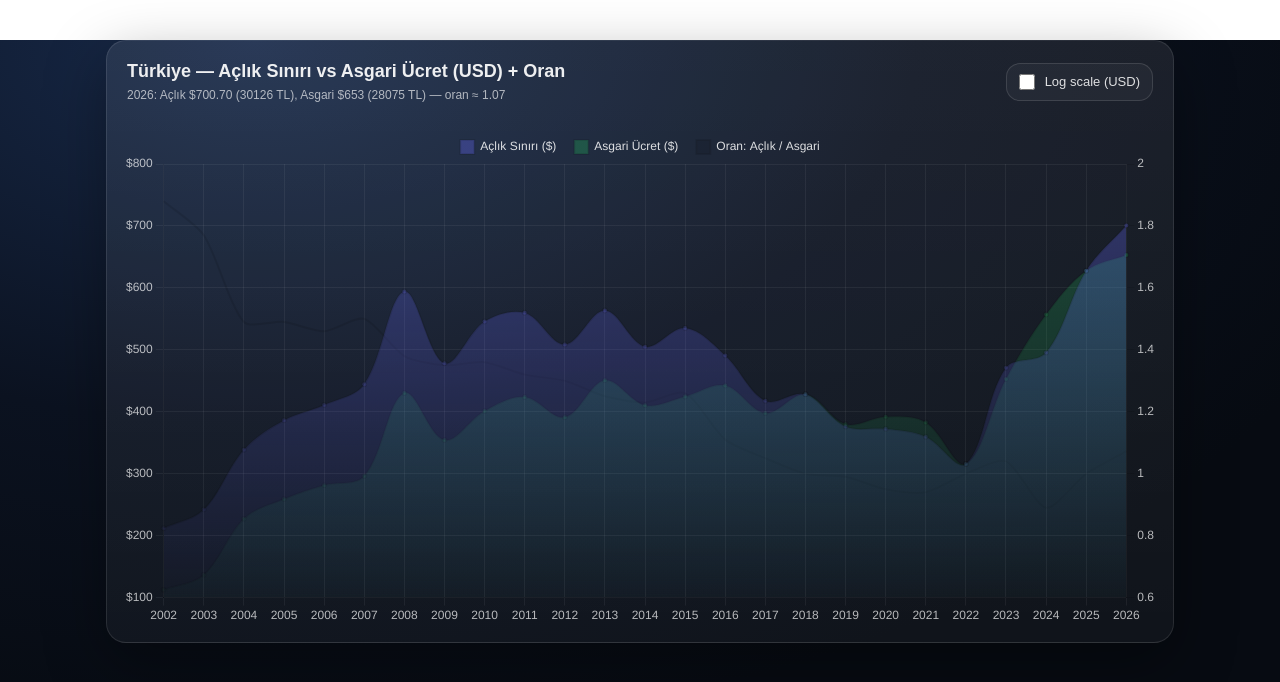
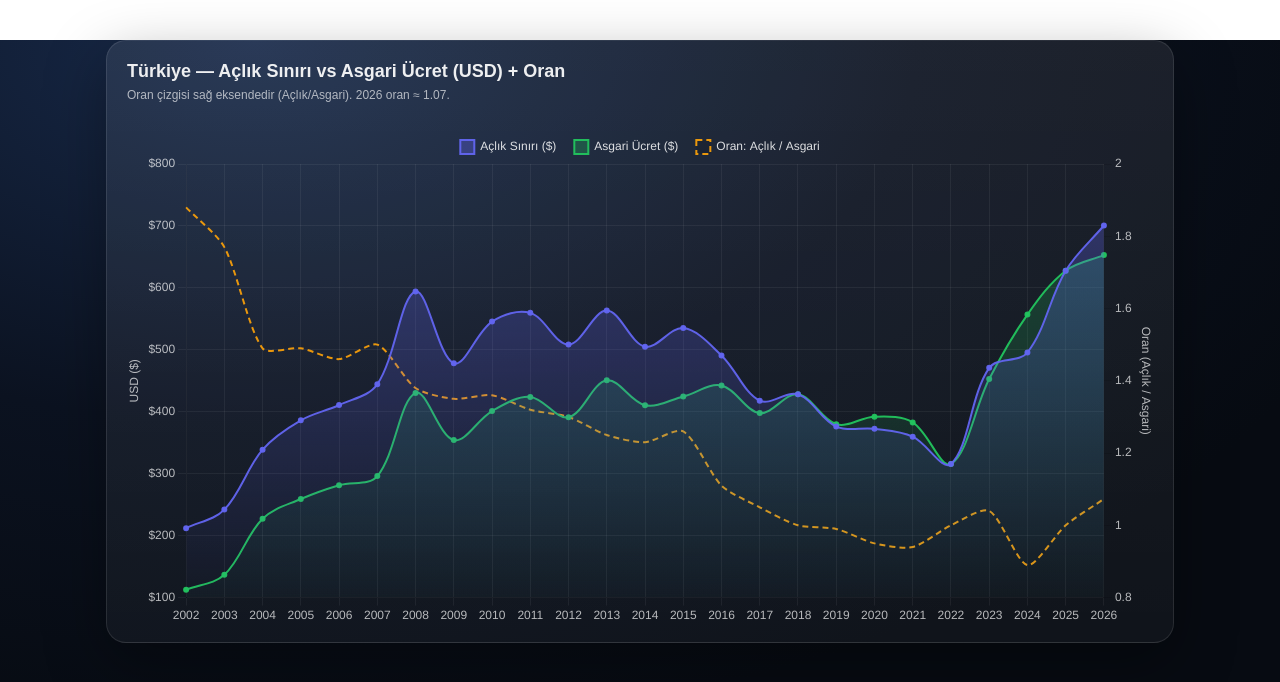
Before and after one commit to MehmetMelik/hunger-chart, a Next.js app: page / in a window 1280 px wide. Shown: the top 682 px of the page. Built offline with nearby package versions, Linux system fonts and the light colour scheme.

Commit message:
removed log scale, fixed colouring

```diff
--- a/components/HungerMinWageUsdChart.tsx
+++ b/components/HungerMinWageUsdChart.tsx
@@ -1,11 +1,10 @@
 "use client";
 
-import React, { useMemo, useState } from "react";
+import React, { useMemo } from "react";
 import {
   Chart as ChartJS,
   CategoryScale,
   LinearScale,
-  LogarithmicScale,
   PointElement,
   LineElement,
   Tooltip,
@@ -19,7 +18,6 @@ import { Line } from "react-chartjs-2";
 ChartJS.register(
   CategoryScale,
   LinearScale,
-  LogarithmicScale,
   PointElement,
   LineElement,
   Tooltip,
@@ -32,43 +30,35 @@ function isFiniteNumber(v: unknown): v is number {
 }
 
 export default function HungerMinWageUsdChart() {
-  const [useLogScale, setUseLogScale] = useState(false);
-
-  // ---- Data ----
   const labels = [
     2002, 2003, 2004, 2005, 2006, 2007, 2008, 2009, 2010, 2011, 2012, 2013,
     2014, 2015, 2016, 2017, 2018, 2019, 2020, 2021, 2022, 2023, 2024, 2025, 2026,
   ];
 
-  // Açlık Sınırı ($) from bilbilgilen (2002–2025) + derived 2026 ($700.70)
   const hungerUSD = [
     212.06, 242.09, 338.84, 386.16, 410.92, 444.40, 594.08, 478.30, 545.66,
     559.69, 508.45, 563.44, 505.12, 535.10, 490.99, 417.82, 428.17, 376.13,
     372.41, 359.84, 315.75, 470.95, 495.68, 627.79, 700.70,
   ];
 
-  // Açlık Sınırı (Kaç AÜ) from table + derived 2026 (30126/28075 ≈ 1.0730)
   const hungerOverMinwage = [
     1.88, 1.77, 1.49, 1.49, 1.46, 1.50, 1.38, 1.35, 1.36, 1.32, 1.30, 1.25,
     1.23, 1.26, 1.11, 1.05, 1.00, 0.99, 0.95, 0.94, 1.00, 1.04, 0.89, 1.00,
     30126 / 28075,
   ];
 
-  // Asgari Ücret ($) derived for 2002–2025; 2026 given $653
   const minWageUSD = hungerUSD.map((v, i) => {
     const derived = v / hungerOverMinwage[i];
     return isFiniteNumber(derived) ? +derived.toFixed(2) : NaN;
   });
   minWageUSD[minWageUSD.length - 1] = 653.0;
 
-  // Ratio line: Açlık / Asgari (dimensionless). For 2026 this equals 30126/28075.
   const ratio = hungerUSD.map((h, i) => {
     const a = minWageUSD[i];
     const r = h / a;
     return isFiniteNumber(r) ? +r.toFixed(3) : NaN;
   });
 
-  // ---- Formatting helpers ----
   const usd = useMemo(
     () =>
       new Intl.NumberFormat("en-US", {
@@ -80,16 +70,21 @@ export default function HungerMinWageUsdChart() {
   );
 
   const ratioFmt = useMemo(
-    () =>
-      new Intl.NumberFormat("en-US", {
-        maximumFractionDigits: 2,
-      }),
+    () => new Intl.NumberFormat("en-US", { maximumFractionDigits: 2 }),
     []
   );
 
-  // ---- Chart data + style ----
-  const data = useMemo(() => {
-    return {
+  const tooltipLabel = (ctx: TooltipItem<"line">) => {
+    const y = ctx.parsed.y; // number | null
+    if (y === null || !Number.isFinite(y)) return ` ${ctx.dataset.label}: —`;
+    const isRatioSeries = ctx.dataset.yAxisID === "yRatio";
+    return isRatioSeries
+      ? ` ${ctx.dataset.label}: ${ratioFmt.format(y)}`
+      : ` ${ctx.dataset.label}: ${usd.format(y)}`;
+  };
+
+  const data = useMemo(
+    () => ({
       labels,
       datasets: [
         {
@@ -101,11 +96,13 @@ export default function HungerMinWageUsdChart() {
           pointHoverRadius: 6,
           yAxisID: "yUSD",
           fill: true,
+          // explicitly set a readable stroke too (helps accessibility)
+          borderColor: "rgba(99, 102, 241, 0.95)",
+          pointBackgroundColor: "rgba(99, 102, 241, 0.95)",
           backgroundColor: (ctx: any) => {
-            const chart = ctx.chart;
-            const { chartArea } = chart;
+            const chartArea = ctx.chart?.chartArea;
             if (!chartArea) return "rgba(99, 102, 241, 0.15)";
-            const g = chart.ctx.createLinearGradient(0, chartArea.top, 0, chartArea.bottom);
+            const g = ctx.chart.ctx.createLinearGradient(0, chartArea.top, 0, chartArea.bottom);
             g.addColorStop(0, "rgba(99, 102, 241, 0.35)");
             g.addColorStop(1, "rgba(99, 102, 241, 0.02)");
             return g;
@@ -120,11 +117,12 @@ export default function HungerMinWageUsdChart() {
           pointHoverRadius: 6,
           yAxisID: "yUSD",
           fill: true,
+          borderColor: "rgba(34, 197, 94, 0.95)",
+          pointBackgroundColor: "rgba(34, 197, 94, 0.95)",
           backgroundColor: (ctx: any) => {
-            const chart = ctx.chart;
-            const { chartArea } = chart;
+            const chartArea = ctx.chart?.chartArea;
             if (!chartArea) return "rgba(34, 197, 94, 0.12)";
-            const g = chart.ctx.createLinearGradient(0, chartArea.top, 0, chartArea.bottom);
+            const g = ctx.chart.ctx.createLinearGradient(0, chartArea.top, 0, chartArea.bottom);
             g.addColorStop(0, "rgba(34, 197, 94, 0.28)");
             g.addColorStop(1, "rgba(34, 197, 94, 0.02)");
             return g;
@@ -133,29 +131,22 @@ export default function HungerMinWageUsdChart() {
         {
           label: "Oran: Açlık / Asgari",
           data: ratio,
+          yAxisID: "yRatio",
           borderWidth: 2,
           tension: 0.25,
           pointRadius: 0,
           pointHoverRadius: 4,
-          yAxisID: "yRatio",
-          // make it visually distinct (no fill)
           fill: false,
+
+          // ✅ make it visible on dark background
+          borderColor: "rgba(245, 158, 11, 0.95)", // amber
+          pointBackgroundColor: "rgba(245, 158, 11, 0.95)",
+          borderDash: [6, 4],
         },
       ],
-    };
-  }, [hungerUSD, minWageUSD, ratio]);
-
-  // Tooltip label that fixes your Vercel build:
-  // ctx.parsed.y can be number|null, so we guard it.
-  const tooltipLabel = (ctx: TooltipItem<"line">) => {
-    const y = ctx.parsed.y; // number | null
-    if (y === null || !Number.isFinite(y)) return ` ${ctx.dataset.label}: —`;
-
-    const isRatioSeries = ctx.dataset.yAxisID === "yRatio";
-    return isRatioSeries
-      ? ` ${ctx.dataset.label}: ${ratioFmt.format(y)}`
-      : ` ${ctx.dataset.label}: ${usd.format(y)}`;
-  };
+    }),
+    [labels, hungerUSD, minWageUSD, ratio]
+  );
 
   const options: ChartOptions<"line"> = useMemo(
     () => ({
@@ -178,9 +169,7 @@ export default function HungerMinWageUsdChart() {
           borderWidth: 1,
           padding: 12,
           displayColors: true,
-          callbacks: {
-            label: tooltipLabel,
-          },
+          callbacks: { label: tooltipLabel },
         },
       },
       scales: {
@@ -188,29 +177,27 @@ export default function HungerMinWageUsdChart() {
           grid: { color: "rgba(255,255,255,0.06)" },
           ticks: { color: "rgba(255,255,255,0.70)", maxRotation: 0, autoSkip: true },
         },
-
-        // Left axis: USD (linear/log toggle)
         yUSD: {
-          type: useLogScale ? "logarithmic" : "linear",
+          type: "linear",
           position: "left",
           grid: { color: "rgba(255,255,255,0.06)" },
           ticks: {
             color: "rgba(255,255,255,0.70)",
-            // Chart.js log scale ticks can pass non-numbers; guard hard.
             callback: (v) => {
               const n = typeof v === "string" ? Number(v) : Number(v);
               return Number.isFinite(n) ? usd.format(n) : "";
             },
           },
-          // log scale can't include 0 or negative
-          min: useLogScale ? 1 : undefined,
+          title: {
+            display: true,
+            text: "USD ($)",
+            color: "rgba(255,255,255,0.70)",
+          },
         },
-
-        // Right axis: Ratio
         yRatio: {
           type: "linear",
           position: "right",
-          grid: { drawOnChartArea: false }, // avoid messy double-grid
+          grid: { drawOnChartArea: false }, // keep it clean
           ticks: {
             color: "rgba(255,255,255,0.70)",
             callback: (v) => {
@@ -218,12 +205,18 @@ export default function HungerMinWageUsdChart() {
               return Number.isFinite(n) ? ratioFmt.format(n) : "";
             },
           },
-          suggestedMin: 0.7,
+          title: {
+            display: true,
+            text: "Oran (Açlık / Asgari)",
+            color: "rgba(255,255,255,0.70)",
+          },
+          // optional: helps keep it readable
+          suggestedMin: 0.8,
           suggestedMax: 2.0,
         },
       },
     }),
-    [useLogScale, usd, ratioFmt]
+    [usd, ratioFmt]
   );
 
   return (
@@ -238,40 +231,13 @@ export default function HungerMinWageUsdChart() {
           overflow: "hidden",
         }}
       >
-        <div style={{ padding: 20, display: "flex", gap: 16, flexWrap: "wrap", alignItems: "center", justifyContent: "space-between" }}>
-          <div style={{ display: "grid", gap: 6 }}>
-            <h2 style={{ margin: 0, fontSize: 18, color: "rgba(255,255,255,0.92)" }}>
-              Türkiye — Açlık Sınırı vs Asgari Ücret (USD) + Oran
-            </h2>
-            <p style={{ margin: 0, fontSize: 12, color: "rgba(255,255,255,0.65)" }}>
-              2026: Açlık $700.70 (30126 TL), Asgari $653 (28075 TL) — oran ≈ {(30126 / 28075).toFixed(2)}
-            </p>
-          </div>
-
-          {/* Toggle */}
-          <label
-            style={{
-              display: "inline-flex",
-              alignItems: "center",
-              gap: 10,
-              padding: "10px 12px",
-              borderRadius: 14,
-              border: "1px solid rgba(255,255,255,0.12)",
-              background: "rgba(255,255,255,0.04)",
-              cursor: "pointer",
-              userSelect: "none",
-            }}
-          >
-            <input
-              type="checkbox"
-              checked={useLogScale}
-              onChange={(e) => setUseLogScale(e.target.checked)}
-              style={{ width: 16, height: 16 }}
-            />
-            <span style={{ fontSize: 13, color: "rgba(255,255,255,0.85)" }}>
-              Log scale (USD)
-            </span>
-          </label>
+        <div style={{ padding: 20 }}>
+          <h2 style={{ margin: 0, fontSize: 18, color: "rgba(255,255,255,0.92)" }}>
+            Türkiye — Açlık Sınırı vs Asgari Ücret (USD) + Oran
+          </h2>
+          <p style={{ margin: "6px 0 0", fontSize: 12, color: "rgba(255,255,255,0.65)" }}>
+            Oran çizgisi sağ eksendedir (Açlık/Asgari). 2026 oran ≈ {(30126 / 28075).toFixed(2)}.
+          </p>
         </div>
 
         <div style={{ height: 520, padding: "0 16px 16px" }}>
```
